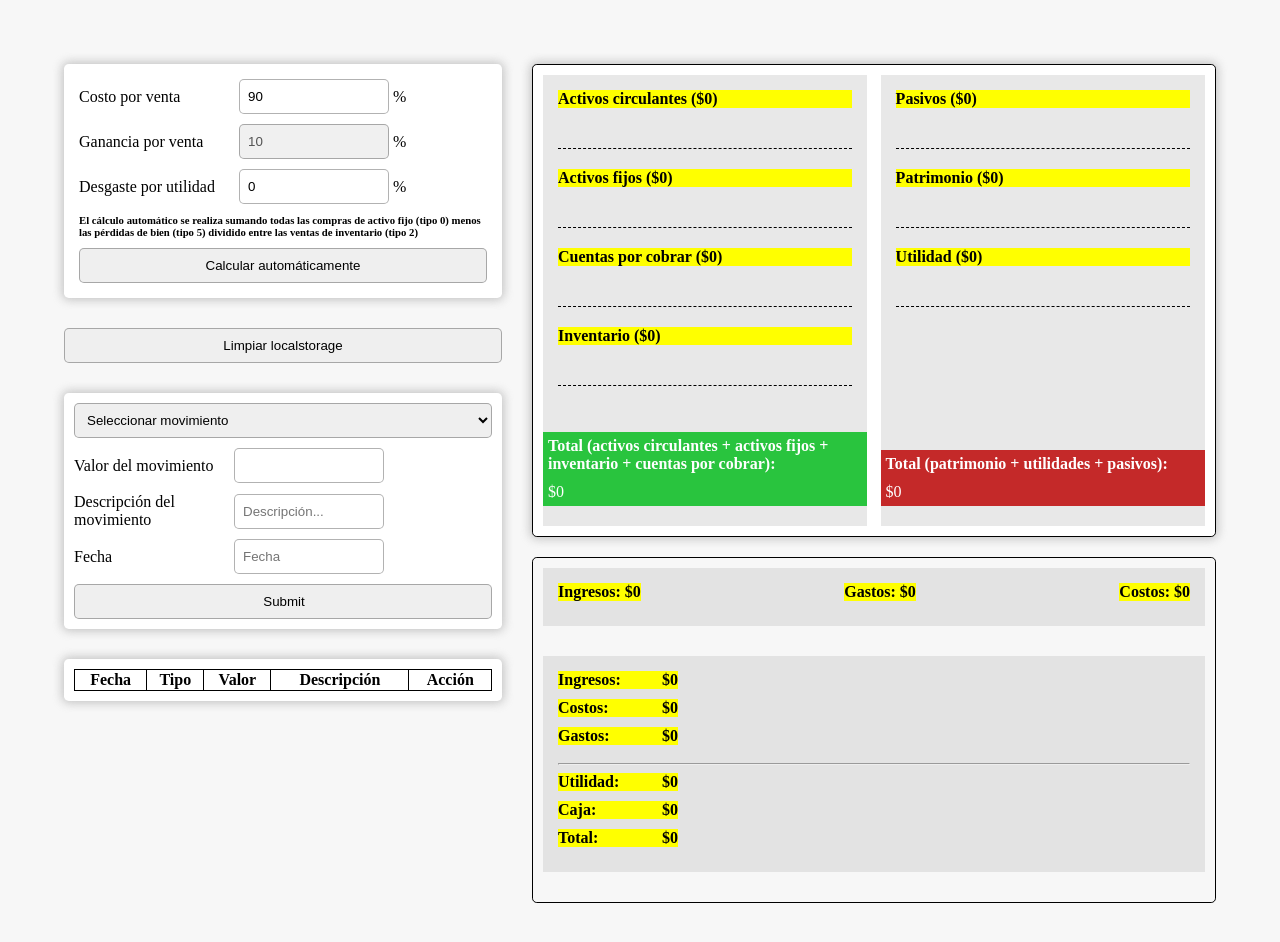
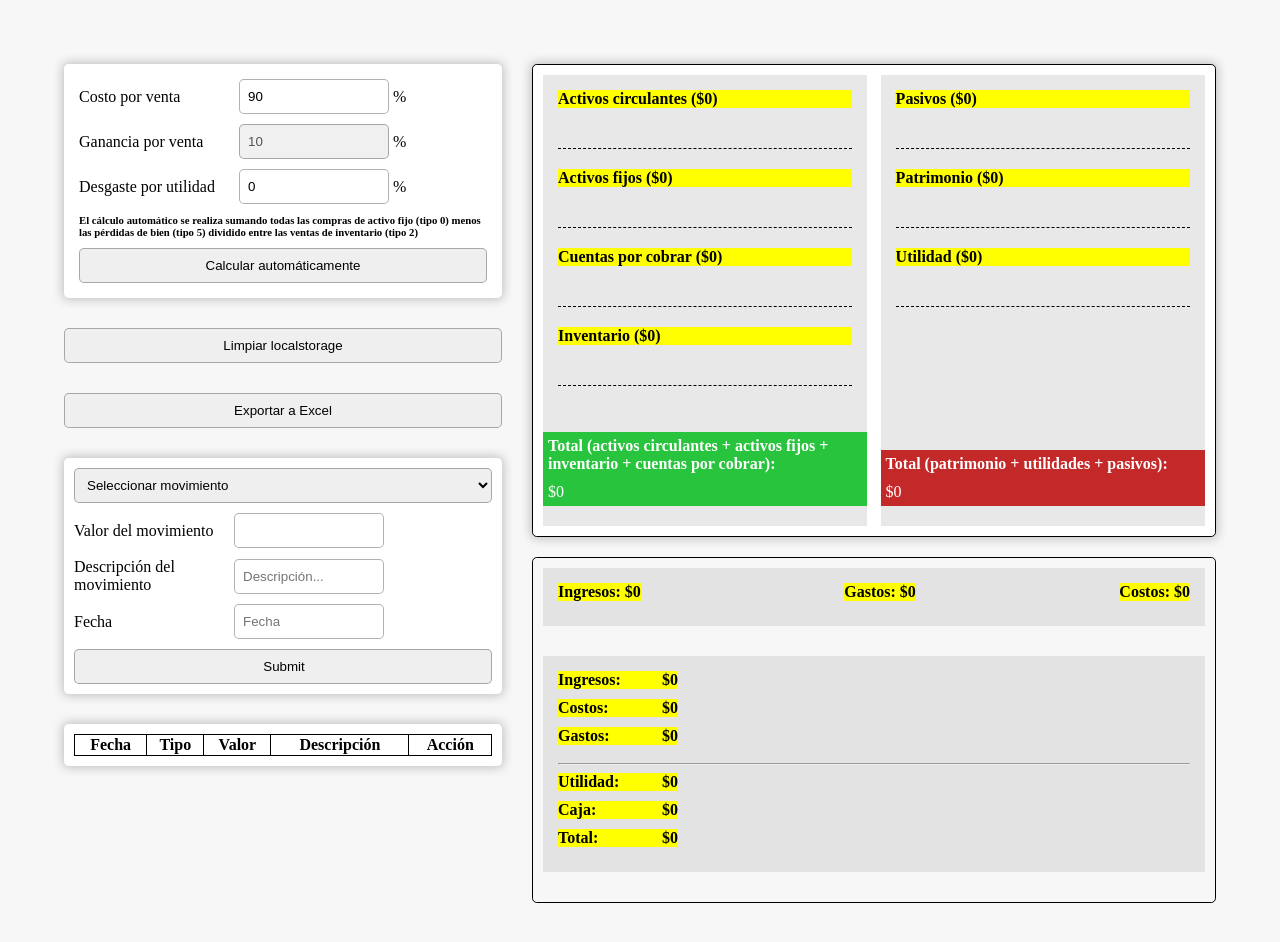
Before and after one commit to Soujiro17/calculador-balance, a React (Vite) app: page / in a window 1280 px wide. Shown: the top 942 px of the page. Built offline with nearby package versions, Linux system fonts and the light colour scheme.

Commit message:
excel implementado

```diff
--- a/package.json
+++ b/package.json
@@ -13,8 +13,10 @@
     "@emotion/react": "^11.11.0",
     "@emotion/styled": "^11.11.0",
     "@mui/material": "^5.13.0",
+    "file-saver": "^2.0.5",
     "react": "^18.2.0",
-    "react-dom": "^18.2.0"
+    "react-dom": "^18.2.0",
+    "xlsx": "^0.18.5"
   },
   "devDependencies": {
     "@types/react": "^18.0.28",
--- a/src/App.jsx
+++ b/src/App.jsx
@@ -6,6 +6,7 @@ import AddMovimiento from "./components/AddMovimiento";
 import Movimientos from "./components/Movimientos";
 import Tablon from "./components/Tablon";
 import EstadoResultados from "./components/EstadoResultados";
+import ExportToExcel from "./components/ExportToExcel";
 
 function App() {
   const [costoVenta, setCostoVenta] = useLocalStorage("costoVenta", 90);
@@ -19,6 +20,7 @@ function App() {
 
   const clearLocalStorage = () => {
     localStorage.removeItem("costoVenta");
+    localStorage.removeItem("desgasteUtilidad");
     localStorage.removeItem("movimientos");
   };
 
@@ -64,6 +66,11 @@ function App() {
           calcularCostoVenta={calcularCostoVenta}
         />
         <button onClick={clearLocalStorage}>Limpiar localstorage</button>
+        <ExportToExcel
+          movimientos={movimientos}
+          desgasteUtilidad={desgasteUtilidad}
+          costoVenta={costoVenta}
+        />
         <AddMovimiento pushMovimiento={pushMovimiento} />
         <Movimientos
           movimientos={movimientos}
@@ -78,7 +85,7 @@ function App() {
         />
         <EstadoResultados
           movimientos={movimientos}
-          desgasteUnidad={desgasteUtilidad}
+          desgasteUtilidad={desgasteUtilidad}
         />
       </div>
     </main>
--- a/src/components/EstadoResultados.jsx
+++ b/src/components/EstadoResultados.jsx
@@ -1,47 +1,19 @@
+import useTotalCuentas from "../hooks/useTotalCuentas";
 import toCLP from "../utils/toCLP";
 import TablaBalanceRow from "./TablaBalanceRow";
 
 /* eslint-disable react/prop-types */
-function EstadoResultados({ movimientos, desgasteUnidad }) {
-  const ingresos = movimientos.filter((m) => m.movType == 2);
-  const caja = movimientos.filter((m) => m.movType != 5);
-  const gastos = movimientos.filter(
-    (m) => m.movType == 1 || m.movType == 0 || m.movType == 4
-  );
-
-  const cuentasPorCobrar = movimientos.filter((m) => m.movType == 7);
-
-  const costos = movimientos.filter((m) => m.movType == 6);
-
-  const totalIngresos = ingresos.reduce((a, b) => {
-    return a + Number(b.valor);
-  }, 0);
-
-  const totalGastos = gastos.reduce((a, b) => {
-    return a + Number(b.valor);
-  }, 0);
-
-  const totalCostos = costos.reduce((a, b) => {
-    return a + Number(b.valor);
-  }, 0);
-
-  const totalCaja = caja.reduce((a, b) => {
-    const { movType: mT } = b;
-
-    let valor = b.valor;
-
-    if (mT == 0 || mT == 1 || mT == 6 || mT == 4 || mT == 7 || mT == 10) {
-      valor = -valor;
-    } else if (mT == 8) {
-      valor = valor * ((100 - desgasteUnidad) / 100);
-    }
-
-    return a + Number(valor);
-  }, 0);
-
-  const totalCuentasPorCobrar = cuentasPorCobrar.reduce((a, b) => {
-    return a + Number(b.valor);
-  }, 0);
+function EstadoResultados({ movimientos, desgasteUtilidad }) {
+  const {
+    totalIngresos,
+    totalGastos,
+    totalCostos,
+    totalCaja,
+    totalCuentasPorCobrar,
+    costos,
+    gastos,
+    ingresos,
+  } = useTotalCuentas({ movimientos, desgasteUtilidad });
 
   return (
     <section className="estado-resultados balance-section br-s">
--- /dev/null
+++ b/src/components/ExportToExcel.jsx
@@ -0,0 +1,146 @@
+/* eslint-disable react/prop-types */
+import * as FileSaver from "file-saver";
+import * as XLSX from "xlsx";
+import {
+  activosCirculantesMap,
+  activosFijosMap,
+  cuentasPorCobrarMap,
+  inventarioMap,
+  pasivosMap,
+  patrimonioMap,
+  utilidadesMap,
+} from "../data/maps";
+import useMovValues from "../hooks/useMovValues";
+import useTotalCuentas from "../hooks/useTotalCuentas";
+import toCLP from "../utils/toCLP";
+
+const typeFile = "xlsx";
+const parserMap = (m) => [m.fecha, toCLP(m.valor), m.desc];
+
+function ExportToExcel({ movimientos, desgasteUtilidad, costoVenta }) {
+  const {
+    totalActivosCirculantes,
+    totalPasivos,
+    totalActivosFijos,
+    totalInventario,
+    totalCuentasPorCobrar,
+    totalPatrimonio,
+    totalUtilidades,
+    activosCirculantes,
+    activosFijos,
+    patrimonio,
+    utilidades,
+    inventario,
+    cuentasPorCobrar,
+    pasivos,
+  } = useMovValues({ movimientos, desgasteUtilidad, costoVenta });
+
+  const {
+    totalIngresos,
+    totalGastos,
+    totalCostos,
+    totalCaja,
+    costos,
+    gastos,
+    ingresos,
+  } = useTotalCuentas({ movimientos, desgasteUtilidad });
+
+  function exportToCSV() {
+    const activosXLSX = XLSX.utils.json_to_sheet([
+      [`Activos circulantes (${toCLP(totalActivosCirculantes)})`],
+      ...activosCirculantes.map((m) => {
+        const { valor } = activosCirculantesMap(m, desgasteUtilidad);
+        return [m.fecha, toCLP(valor), m.desc];
+      }),
+      [],
+      [`Activos fijos (${toCLP(totalActivosFijos)})`],
+      ...activosFijos.map((m) => {
+        const { valor } = activosFijosMap(m);
+        return [m.fecha, toCLP(valor), m.desc];
+      }),
+      [],
+      [`Cuentas por cobrar (${toCLP(totalCuentasPorCobrar)})`],
+      ...cuentasPorCobrar.map((m) => {
+        const { valor } = cuentasPorCobrarMap(m);
+
+        return [m.fecha, toCLP(valor), m.desc];
+      }),
+      [],
+      [`Inventario (${toCLP(totalInventario)})`],
+      ...inventario.map((m) => {
+        const { valor } = inventarioMap(m, costoVenta);
+        return [m.fecha, toCLP(valor), m.desc];
+      }),
+      [],
+      [
+        `Total: ${toCLP(
+          totalActivosFijos +
+            totalActivosCirculantes +
+            totalInventario +
+            totalCuentasPorCobrar
+        )}`,
+      ],
+    ]);
+    const pasivosXLSX = XLSX.utils.json_to_sheet([
+      [`Pasivos (${toCLP(totalPasivos)})`],
+      ...pasivos.map((m) => {
+        const { valor } = pasivosMap(m);
+        return [m.fecha, toCLP(valor), m.desc];
+      }),
+      [],
+      [`Patrimonio (${toCLP(totalPatrimonio)})`],
+      ...patrimonio.map((m) => {
+        const { valor } = patrimonioMap(m);
+        return [m.fecha, toCLP(valor), m.desc];
+      }),
+      [],
+      [`Utilidades/pérdidas (${toCLP(totalUtilidades)})`],
+      ...utilidades.map((m) => {
+        const { valor } = utilidadesMap(m, costoVenta, desgasteUtilidad);
+        return [m.fecha, toCLP(valor), m.desc];
+      }),
+      [],
+      [`Total: ${toCLP(totalPatrimonio + totalUtilidades + totalPasivos)}`],
+    ]);
+
+    const estadoXLSX = XLSX.utils.json_to_sheet([
+      [`Ingresos`],
+      ...ingresos.map(parserMap),
+      [],
+      [`Gastos`],
+      ...gastos.map(parserMap),
+      [],
+      [`Costos`],
+      ...costos.map(parserMap),
+      [],
+      [`Ingresos: ${toCLP(totalIngresos)}`],
+      [`Costos: ${toCLP(totalCostos)}`],
+      [`Gastos: ${toCLP(totalGastos)}`],
+      [],
+      [`Utilidad: ${toCLP(totalIngresos - totalCostos - totalGastos)}`],
+      [`Caja: ${toCLP(totalCaja + totalCuentasPorCobrar)}`],
+      [
+        `Total: ${toCLP(
+          totalCaja +
+            totalCuentasPorCobrar -
+            (totalIngresos - totalCostos - totalGastos)
+        )}`,
+      ],
+    ]);
+    const wb = {
+      Sheets: {
+        "ACT+CxC+INV": activosXLSX,
+        "PAS+PAT+UTPERD": pasivosXLSX,
+        "Estado de resultados": estadoXLSX,
+      },
+      SheetNames: ["ACT+CxC+INV", "PAS+PAT+UTPERD", "Estado de resultados"],
+    };
+    const excelBuffer = XLSX.write(wb, { bookType: typeFile, type: "array" });
+    const data = new Blob([excelBuffer], { type: typeFile });
+    FileSaver.saveAs(data, `contabilidad.${typeFile}`);
+  }
+
+  return <button onClick={exportToCSV}>Exportar a Excel</button>;
+}
+
+export default ExportToExcel;
--- /dev/null
+++ b/src/hooks/useTotalCuentas.jsx
@@ -0,0 +1,56 @@
+function useTotalCuentas({ movimientos, desgasteUtilidad }) {
+  const ingresos = movimientos.filter((m) => m.movType == 2);
+  const caja = movimientos.filter((m) => m.movType != 5);
+  const gastos = movimientos.filter(
+    (m) => m.movType == 1 || m.movType == 0 || m.movType == 4
+  );
+
+  const cuentasPorCobrar = movimientos.filter((m) => m.movType == 7);
+
+  const costos = movimientos.filter((m) => m.movType == 6);
+
+  const totalIngresos = ingresos.reduce((a, b) => {
+    return a + Number(b.valor);
+  }, 0);
+
+  const totalGastos = gastos.reduce((a, b) => {
+    return a + Number(b.valor);
+  }, 0);
+
+  const totalCostos = costos.reduce((a, b) => {
+    return a + Number(b.valor);
+  }, 0);
+
+  const totalCaja = caja.reduce((a, b) => {
+    const { movType: mT } = b;
+
+    let valor = b.valor;
+
+    if (mT == 0 || mT == 1 || mT == 6 || mT == 4 || mT == 7 || mT == 10) {
+      valor = -valor;
+    } else if (mT == 8) {
+      valor = valor * ((100 - desgasteUtilidad) / 100);
+    }
+
+    return a + Number(valor);
+  }, 0);
+
+  const totalCuentasPorCobrar = cuentasPorCobrar.reduce((a, b) => {
+    return a + Number(b.valor);
+  }, 0);
+
+  return {
+    totalIngresos,
+    totalGastos,
+    totalCostos,
+    totalCaja,
+    totalCuentasPorCobrar,
+    ingresos,
+    caja,
+    gastos,
+    cuentasPorCobrar,
+    costos,
+  };
+}
+
+export default useTotalCuentas;
```
Also changed, not shown: src/hooks/useMovValues.jsx (+7 -0 lines), 1 other file (tests, documents, lock files or other folders).
